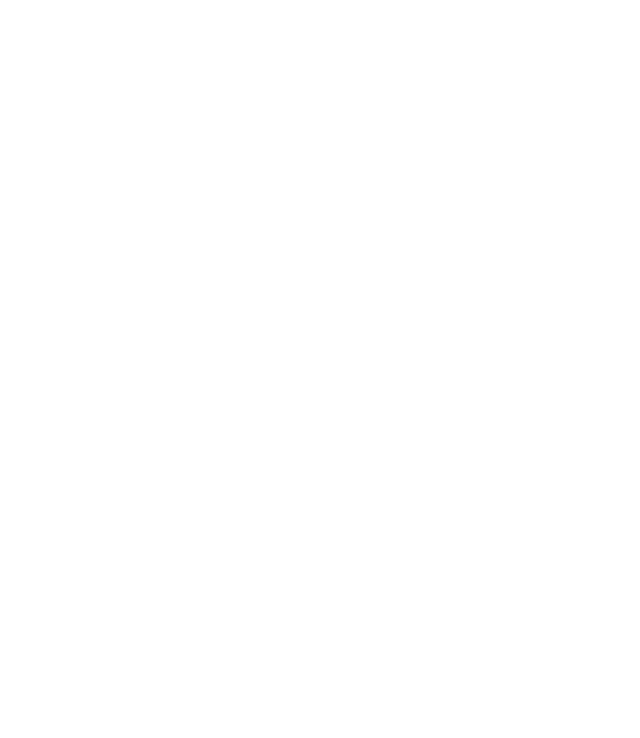
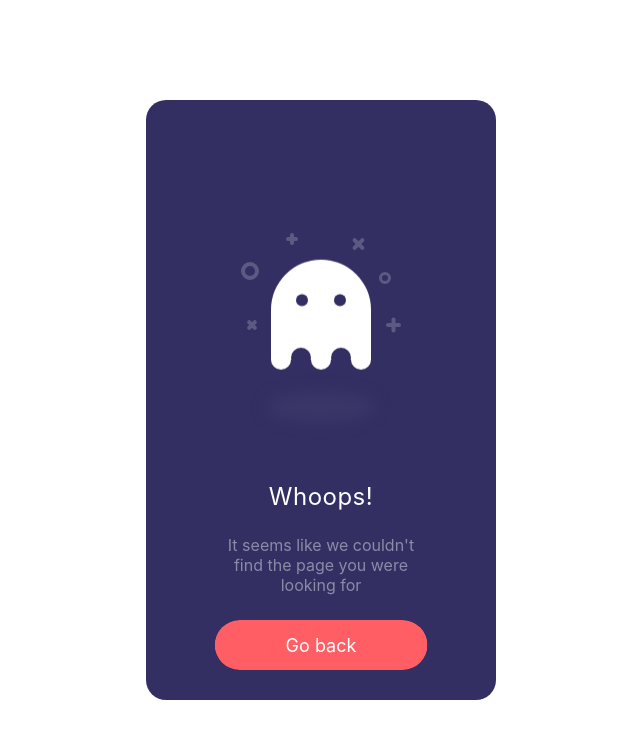
Before and after one commit to flaviossantana/angular-V6, an Angular app: page / in a window 1280 px wide. Shown: the top 738 px of the page, without its empty margins (319-959 px from the left). Built offline with nearby package versions, Linux system fonts and the light colour scheme.

Commit message:
Lidando com rotas inexistentes

```diff
--- a/src/app/app.module.ts
+++ b/src/app/app.module.ts
@@ -3,6 +3,7 @@
 import {AppComponent} from './app.component';
 import {PhotosModule} from './photos/photos.module';
 import {AppRoutingModule} from './app.routing.module';
+import {ErrosModule} from './erros/erros.module';
 
 @NgModule({
   declarations: [
@@ -11,7 +12,8 @@
   imports: [
     BrowserModule,
     PhotosModule,
-    AppRoutingModule
+    AppRoutingModule,
+    ErrosModule
   ],
   providers: [],
   bootstrap: [AppComponent]
--- /dev/null
+++ b/src/app/erros/pagina-nao-encontrado/pagina-nao-encontrado.component.html
@@ -0,0 +1,36 @@
+<div class="box">
+  <div class="box__ghost">
+    <div class="symbol"></div>
+    <div class="symbol"></div>
+    <div class="symbol"></div>
+    <div class="symbol"></div>
+    <div class="symbol"></div>
+    <div class="symbol"></div>
+
+    <div class="box__ghost-container">
+      <div #boxGhostEyes class="box__ghost-eyes">
+        <div class="box__eye-left"></div>
+        <div class="box__eye-right"></div>
+      </div>
+      <div class="box__ghost-bottom">
+        <div></div>
+        <div></div>
+        <div></div>
+        <div></div>
+        <div></div>
+      </div>
+    </div>
+    <div class="box__ghost-shadow"></div>
+  </div>
+
+  <div class="box__description">
+    <div class="box__description-container">
+      <div class="box__description-title">Whoops!</div>
+      <div class="box__description-text">It seems like we couldn't find the page you were looking for</div>
+    </div>
+
+    <a href="https://codepen.io/diogo_ml_gomes/" target="_blank" class="box__button">Go back</a>
+
+  </div>
+
+</div>
--- /dev/null
+++ b/src/app/erros/pagina-nao-encontrado/pagina-nao-encontrado.component.scss
@@ -0,0 +1,304 @@
+@import url(https://fonts.googleapis.com/css?family=Ubuntu);
+//variables
+$purple: #28254C;
+$l-purple: #332F63;
+$t-purple: #8C8AA7;
+$pink: #FF5E65;
+$white: #fff;
+
+html, body {
+  background: $purple;
+  font-family: 'Ubuntu';
+}
+* {
+  box-sizing: border-box;
+}
+
+.box {
+  width: 350px;
+  height: 100%;
+  max-height: 600px;
+  min-height: 450px;
+  background: $l-purple;
+  border-radius: 20px;
+  position: absolute;
+  left: 50%;
+  top: 50%;
+  transform: translate(-50%, -50%);
+  padding: 30px 50px;
+
+.box__ghost {
+  padding: 15px 25px 25px;
+  position: absolute;
+  left: 50%;
+  top: 30%;
+  transform: translate(-50%, -30%);
+
+.symbol{
+&:nth-child(1) {
+   opacity: .2;
+   animation: shine 4s ease-in-out 3s infinite;
+
+&:before, &:after {
+             content: '';
+             width: 12px;
+             height: 4px;
+             background: $white;
+             position: absolute;
+             border-radius: 5px;
+             bottom: 65px;
+             left: 0;
+           }
+&:before {
+   transform: rotate(45deg);
+ }
+&:after {
+   transform: rotate(-45deg);
+ }
+}
+&:nth-child(2) {
+   position: absolute;
+   left: -5px;
+   top: 30px;
+   height: 18px;
+   width: 18px;
+   border: 4px solid;
+   border-radius: 50%;
+   border-color: $white;
+   opacity: .2;
+   animation: shine 4s ease-in-out 1.3s infinite;
+ }
+&:nth-child(3) {
+   opacity: .2;
+   animation: shine 3s ease-in-out .5s infinite;
+
+&:before, &:after {
+             content: '';
+             width: 12px;
+             height: 4px;
+             background: $white;
+             position: absolute;
+             border-radius: 5px;
+             top: 5px;
+             left: 40px;
+           }
+&:before {
+   transform: rotate(90deg);
+ }
+&:after {
+   transform: rotate(180deg);
+ }
+}
+&:nth-child(4) {
+   opacity: .2;
+   animation: shine 6s ease-in-out 1.6s infinite;
+
+&:before, &:after {
+             content: '';
+             width: 15px;
+             height: 4px;
+             background: $white;
+             position: absolute;
+             border-radius: 5px;
+             top: 10px;
+             right: 30px;
+           }
+&:before {
+   transform: rotate(45deg);
+ }
+&:after {
+   transform: rotate(-45deg);
+ }
+}
+&:nth-child(5) {
+   position: absolute;
+   right: 5px;
+   top: 40px;
+   height: 12px;
+   width: 12px;
+   border: 3px solid;
+   border-radius: 50%;
+   border-color: $white;
+   opacity: .2;
+   animation: shine 1.7s ease-in-out 7s infinite;
+ }
+&:nth-child(6) {
+   opacity: .2;
+   animation: shine 2s ease-in-out 6s infinite;
+
+&:before, &:after {
+             content: '';
+             width: 15px;
+             height: 4px;
+             background: $white;
+             position: absolute;
+             border-radius: 5px;
+             bottom: 65px;
+             right: -5px;
+           }
+&:before {
+   transform: rotate(90deg);
+ }
+&:after {
+   transform: rotate(180deg);
+ }
+}
+}
+
+.box__ghost-container {
+  background: $white;
+  width: 100px;
+  height: 100px;
+  border-radius: 100px 100px 0 0;
+  position: relative;
+  margin: 0 auto;
+  animation: upndown 3s ease-in-out infinite;
+
+.box__ghost-eyes {
+  position: absolute;
+  left: 50%;
+  top: 40%;
+  transform: translate(-50%, -45%);
+  height: 12px;
+  width: 70px;
+
+.box__eye-left {
+  width: 12px;
+  height: 12px;
+  background: $l-purple;
+  border-radius: 50%;
+  margin: 0 10px;
+  position: absolute;
+  left: 0;
+}
+.box__eye-right {
+  width: 12px;
+  height: 12px;
+  background: $l-purple;
+  border-radius: 50%;
+  margin: 0 10px;
+  position: absolute;
+  right: 0;
+}
+}
+
+.box__ghost-bottom {
+  display:flex;
+  position: absolute;
+  top:100%;
+  left:0;
+  right:0;
+
+div {
+  flex-grow:1;
+  position: relative;
+  top:-10px;
+  height:20px;
+  border-radius:100%;
+  background-color: $white;
+
+&:nth-child(2n) {
+   top: -12px;
+   margin: 0 -0px;
+   border-top: 15px solid $l-purple;
+   background: transparent;
+ }
+}
+}
+}
+
+.box__ghost-shadow {
+  height: 20px;
+  box-shadow: 0 50px 15px 5px #3B3769;
+  border-radius: 50%;
+  margin: 0 auto;
+  animation: smallnbig 3s ease-in-out infinite;
+}
+}
+
+.box__description {
+  position: absolute;
+  bottom: 30px;
+  left: 50%;
+  transform: translateX(-50%);
+
+.box__description-container {
+  color: $white;
+  text-align: center;
+  width: 200px;
+  font-size: 16px;
+  margin: 0 auto;
+
+.box__description-title {
+  font-size: 24px;
+  letter-spacing: .5px;
+}
+
+.box__description-text {
+  color: $t-purple;
+  line-height: 20px;
+  margin-top: 20px;
+}
+}
+
+.box__button {
+  display: block;
+  position: relative;
+  background: $pink;
+  border: 1px solid transparent;
+  border-radius: 50px;
+  height: 50px;
+  text-align: center;
+  text-decoration: none;
+  color: $white;
+  line-height: 50px;
+  font-size: 18px;
+  padding: 0 70px;
+  white-space: nowrap;
+  margin-top: 25px;
+  transition: background .5s ease;
+  overflow: hidden;
+  -webkit-mask-image: -webkit-radial-gradient(white, black);
+
+&:before {
+   content: '';
+   position: absolute;
+   width: 20px;
+   height: 100px;
+   background: $white;
+   bottom: -25px;
+   left: 0;
+   border: 2px solid $white;
+   transform: translateX(-50px) rotate(45deg);
+   transition: transform .5s ease;
+ }
+
+&:hover {
+   background: transparent;
+   border-color: $white;
+
+&:before {
+   transform: translateX(250px) rotate(45deg);
+ }
+}
+}
+}
+}
+
+//keyframes
+@keyframes upndown {
+  0% {transform: translateY(5px);}
+  50% {transform: translateY(15px);}
+  100% {transform: translateY(5px);}
+}
+@keyframes smallnbig {
+  0% {width: 90px;}
+  50% {width: 100px;}
+  100% {width: 90px;}
+}
+@keyframes shine {
+  0% {opacity: .2;}
+  25% {opacity: .1;}
+  50% {opacity: .2;}
+  100% {opacity: .2;}
+}
--- /dev/null
+++ b/src/app/erros/pagina-nao-encontrado/pagina-nao-encontrado.component.ts
@@ -0,0 +1,41 @@
+import {Component, ElementRef, HostListener, OnInit, ViewChild} from '@angular/core';
+import {extractStyleUrls} from '@angular/compiler/src/style_url_resolver';
+
+
+@Component({
+  selector: 'ap-pagina-nao-encontrado',
+  templateUrl: './pagina-nao-encontrado.component.html',
+  styleUrls: ['./pagina-nao-encontrado.component.scss']
+})
+export class PaginaNaoEncontradoComponent implements OnInit {
+
+  @ViewChild('boxGhostEyes') boxGhostEyes: ElementRef;
+
+  pageX: any = window.innerWidth;
+  pageY: any = window.innerHeight;
+  mouseY: any = 0;
+  mouseX: any = 0;
+  yAxis: any = 50;
+  xAxis: any = 50;
+
+  constructor() {
+  }
+
+  ngOnInit() {
+  }
+
+  @HostListener('document:mousemove', ['$event'])
+  onMouseMove(event) {
+
+    console.log(event);
+    this.mouseY = event.clientY;
+    this.yAxis = (this.pageY / 2 - this.mouseY) / this.pageY * 300;
+
+    this.mouseX = event.clientX / -this.pageX;
+    this.xAxis = this.mouseX * 100 - 100;
+
+    console.log(this.boxGhostEyes.nativeElement.className);
+
+  }
+
+}
```
Also changed, not shown: src/app/app.routing.module.ts (+13 -2 lines), src/app/erros/erros.module.ts (added, +11 -0 lines).
